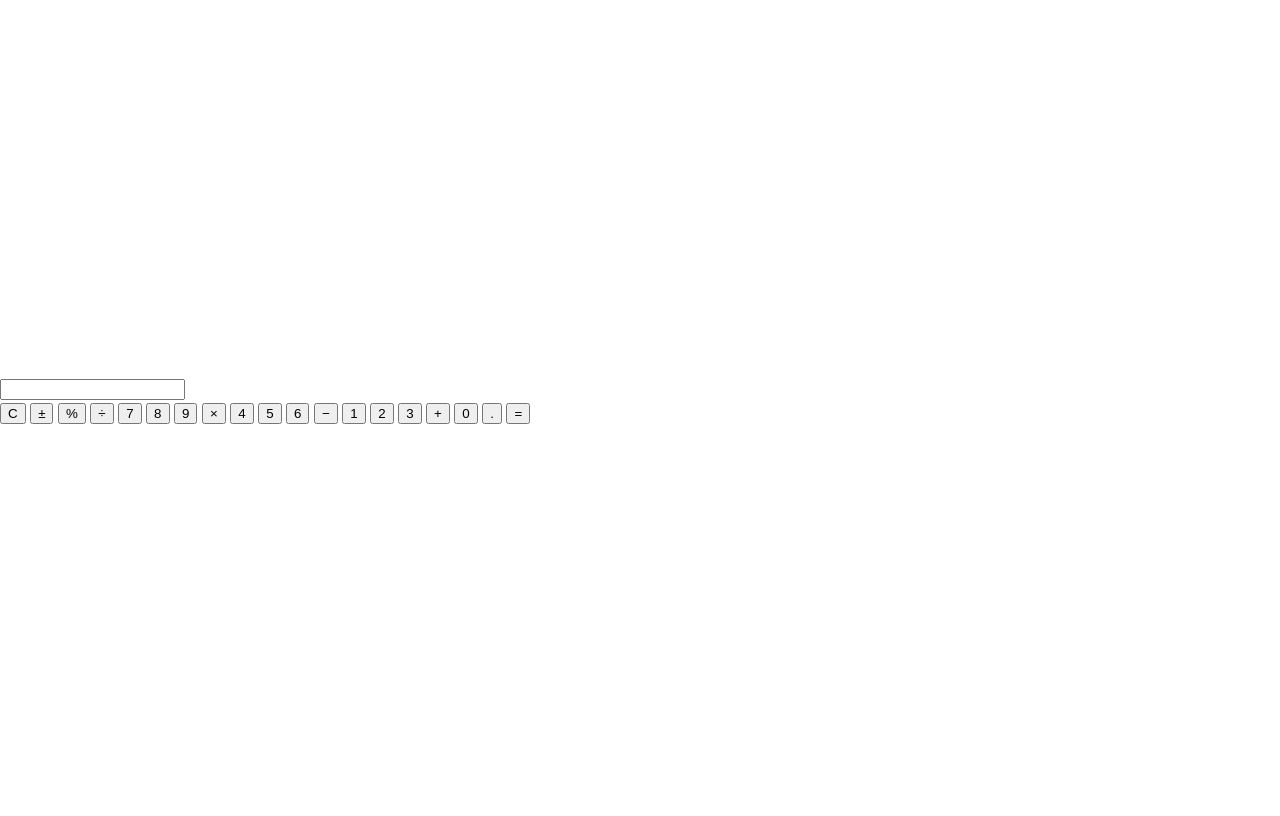
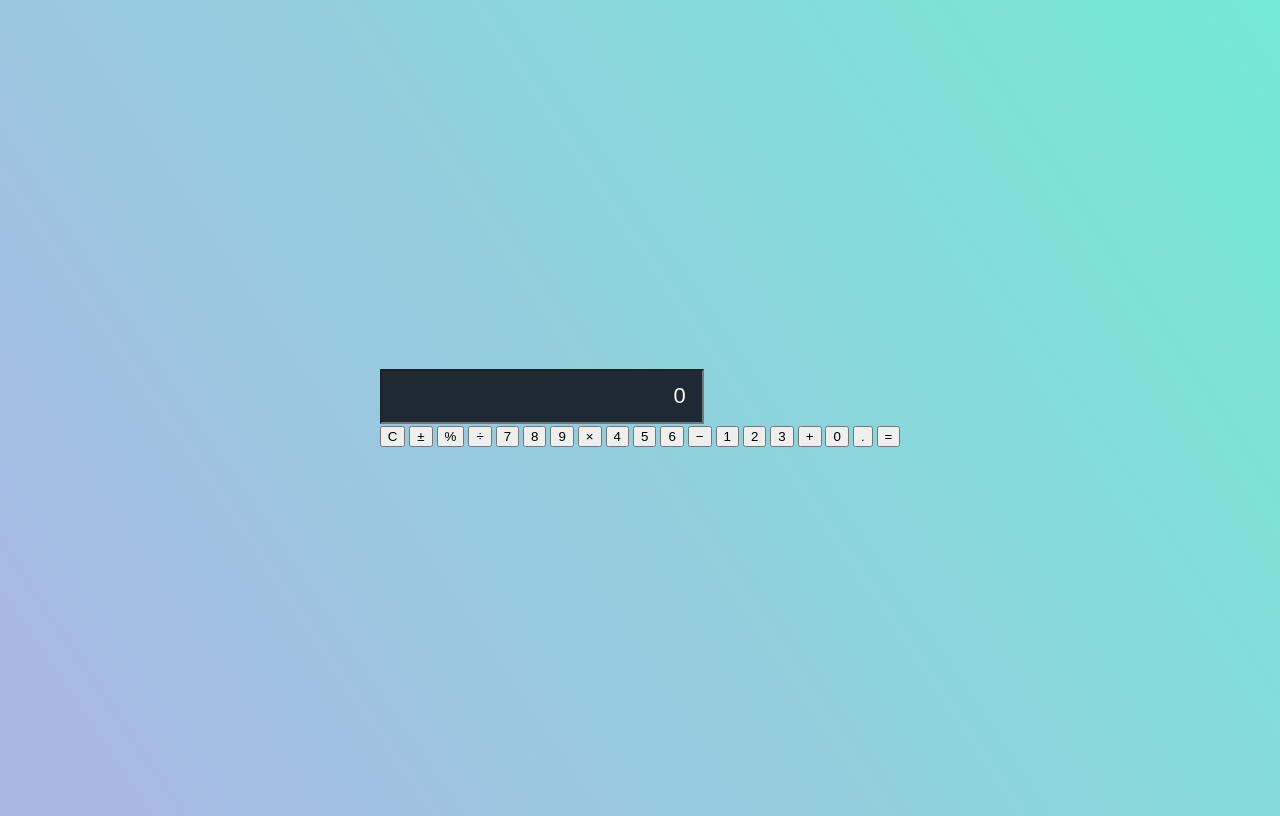
Before and after one commit to samuelmbp/calculator, a website built with Vite: page index.html in a window 1280 px wide. Built offline with nearby package versions, Linux system fonts and the light colour scheme.

Commit message:
Add google font and style the calculator input display

```diff
--- a/index.html
+++ b/index.html
@@ -5,6 +5,10 @@
         <link rel="icon" type="image/svg+xml" href="/vite.svg" />
         <meta name="viewport" content="width=device-width, initial-scale=1.0" />
         <title>Calculator | Samuel Raducan</title>
+        <link
+            href="https://fonts.googleapis.com/css?family=Roboto:300,400,700"
+            rel="stylesheet"
+        />
     </head>
     <body>
         <!--
@@ -14,7 +18,7 @@
           - additional buttons: clear (c), period (.), equal (=)
        -->
         <div class="calculator">
-            <input type="calculator__text" id="calculator__display" />
+            <input type="calculator__text" id="calculator__display" value="0" />
             <div class="calculator__buttons">
                 <button class="calculator__button">C</button>
                 <button class="calculator__button">&#177;</button>
--- a/src/style.scss
+++ b/src/style.scss
@@ -1,15 +1,23 @@
-:root {
-    font-family: Inter, system-ui, Avenir, Helvetica, Arial, sans-serif;
+html {
+    font-family: "Roboto", Helvetica, Arial, sans-serif;
     line-height: 1.5;
     font-weight: 400;
-    color: rgba(255, 255, 255, 0.87);
     box-sizing: border-box;
 }
 
 body {
-    margin: 0;
     display: flex;
-    place-items: center;
-    min-width: 320px;
-    min-height: 100vh;
+    background-image: linear-gradient(236deg, #74ebd5, #acb6e5);
+    justify-content: center;
+    align-items: center;
+    height: 100vh;
 }
+
+#calculator__display {
+    padding: 12.5px 16px;
+    color: #f5f7fa;
+    font-size: 22px;
+    text-align: right;
+    overflow: hidden;
+    background-color: #1f2933;
+}
```
